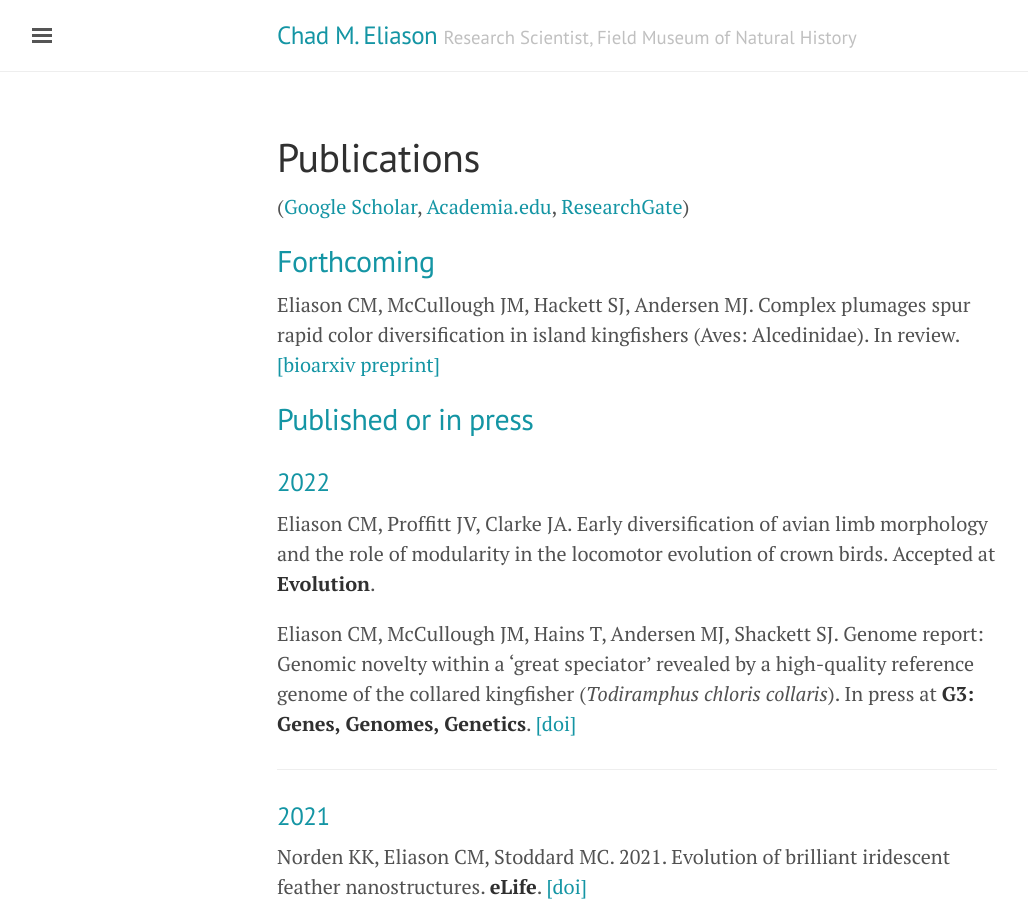
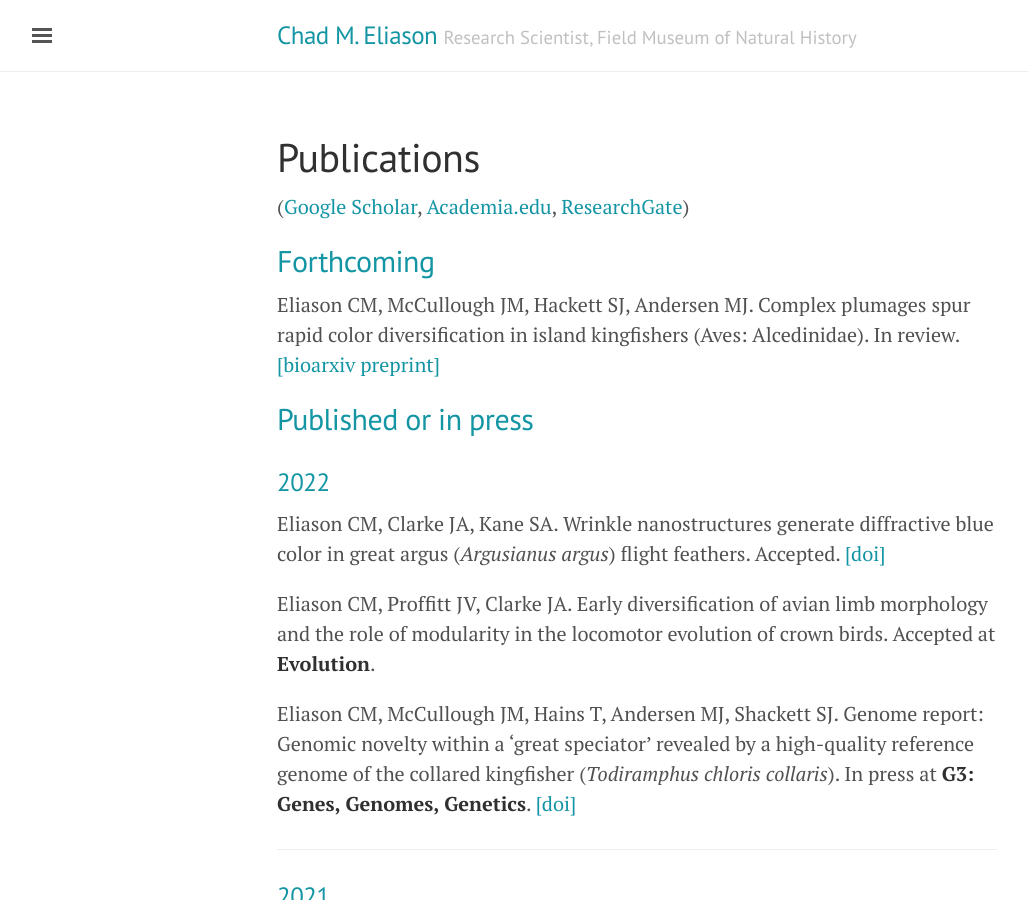
Before and after one commit to celiason/celiason.github.io, a Jekyll site: the page built from 2-publications.md, in a window 1280 px wide and 900 px high. Shown: the whole window, without its empty margins (3-1031 px from the left). Built offline with Jekyll 4.4.1, drawn with Linux system fonts in a browser that asks for light colours.

Commit message:
Update 2-publications.md

```diff
--- a/2-publications.md
+++ b/2-publications.md
@@ -11,12 +11,13 @@ Eliason CM, McCullough JM, Hackett SJ, Andersen MJ. Complex plumages spur rapid
 
 <!--
 Eliason CM, Cooper JC, Hackett SJ, Zahnle E, Pequeño Sacoe TZ, Hauber ME, Bates JM. Transgressive hybridization can accelerate the evolution of gorget color divergence in Heliodoxa hummingbirds (Aves: Trochilidae). In revisions.
-Eliason CM, Clarke JA, Kane SA. Wrinkle nanostructures generate diffractive blue color in great argus (_Argusianus argus_) flight feathers. In revisions.
 -->
 
 ## Published or in press
 
 ### 2022
+
+Eliason CM, Clarke JA, Kane SA. Wrinkle nanostructures generate diffractive blue color in great argus (_Argusianus argus_) flight feathers. Accepted. [[doi]](https://doi.org/10.1016/j.isci.2022.105912)
 
 Eliason CM, Proffitt JV, Clarke JA. Early diversification of avian limb morphology and the role of modularity in the locomotor evolution of crown birds. Accepted at __Evolution__.
 
```
